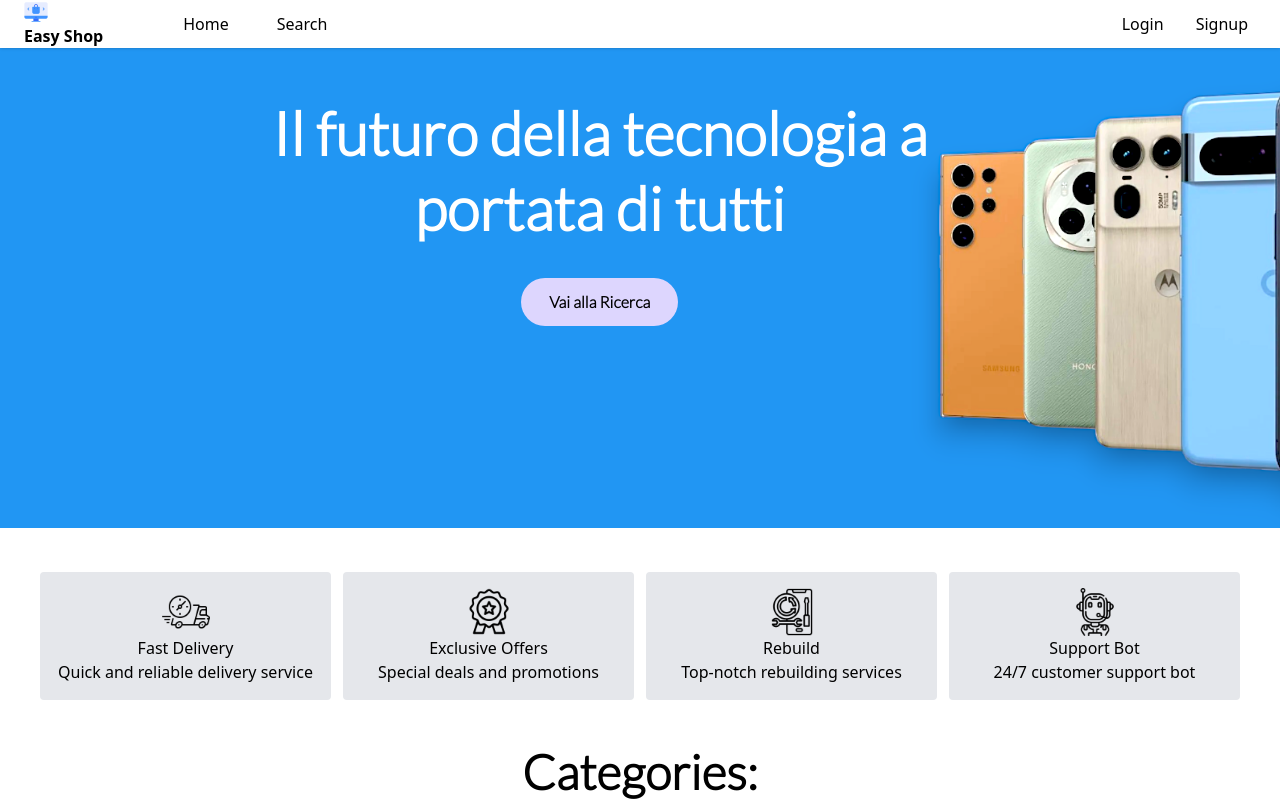
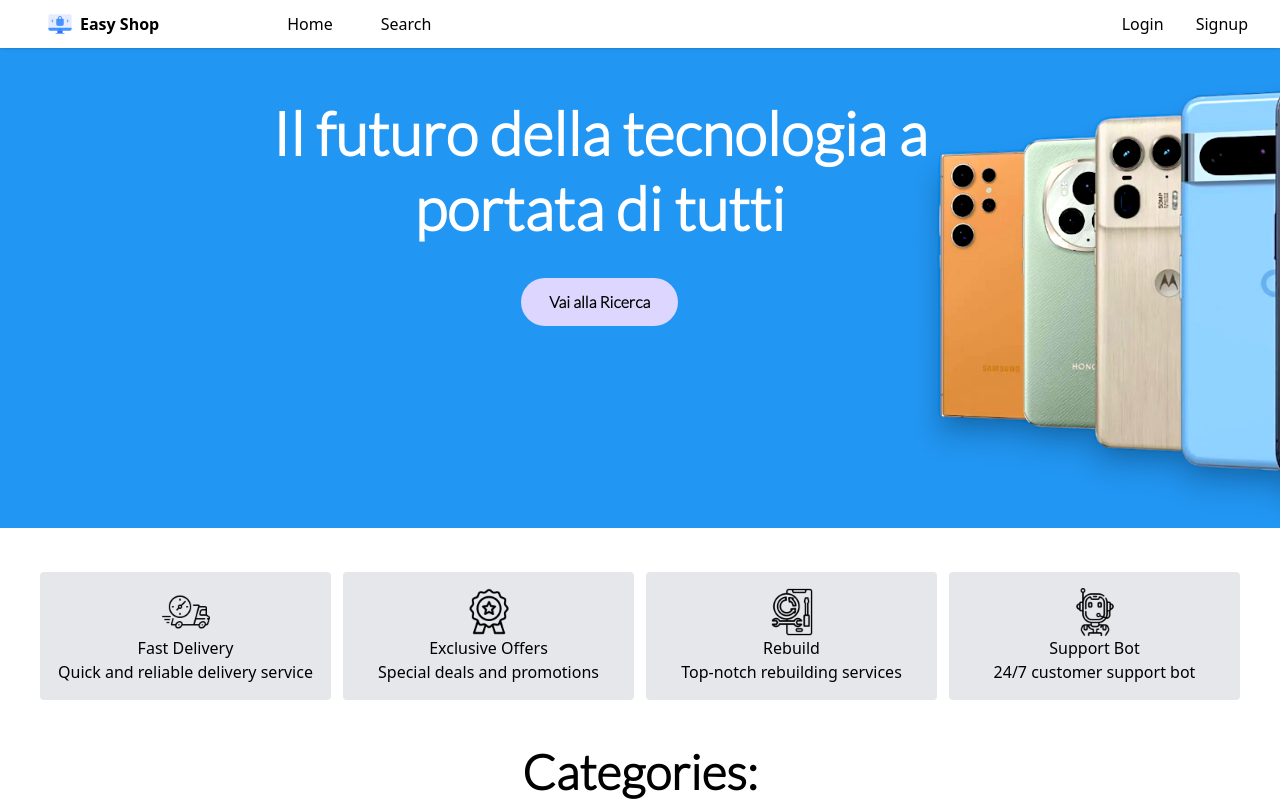
Before and after one commit to IvanAlva89/progetto-finale, a React (Vite) app: page / in a window 1280 px wide. Shown: the top 801 px of the page. Built offline with nearby package versions, Linux system fonts and the light colour scheme.

Commit message:
Added logo and shadow on navbar

```diff
--- a/src/components/shared/PublicNavbar.jsx
+++ b/src/components/shared/PublicNavbar.jsx
@@ -25,7 +25,7 @@
                 <div className="flex w-full max-w-[1480px] justify-between">
                     <div className="flex gap-4 items-center">
                         <div className="px-6 pr-12 flex justify-center items-center gap-2">
-                            <Link to="/">
+                            <Link to="/" className="px-6 pr-12 flex justify-center items-center gap-2">
                                 <img src={logo} alt="Easy shop logo" className="h-6 w-auto" />
                                 <span className="font-bold">Easy Shop</span>
                             </Link>
```
